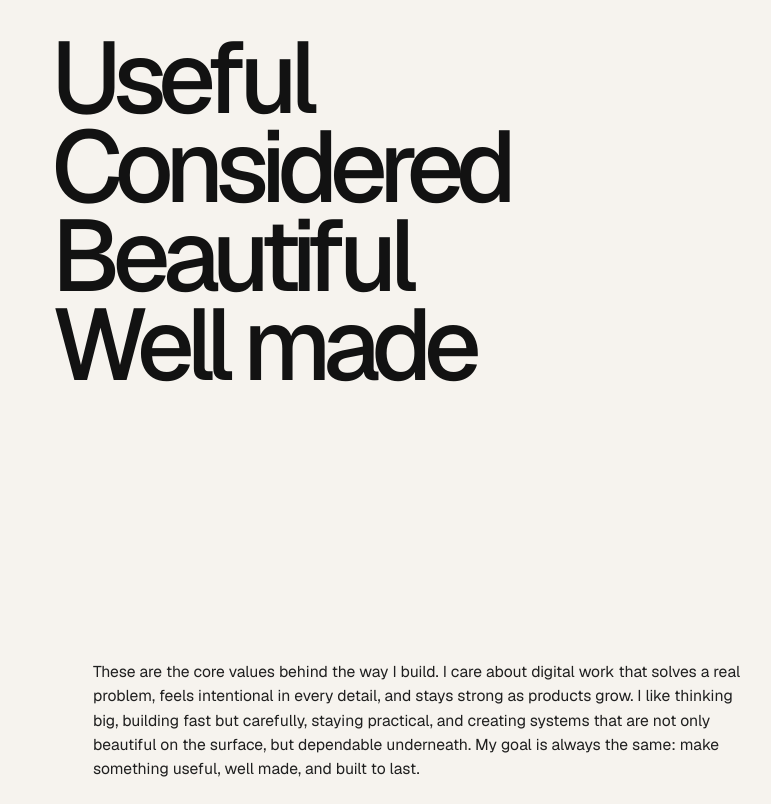
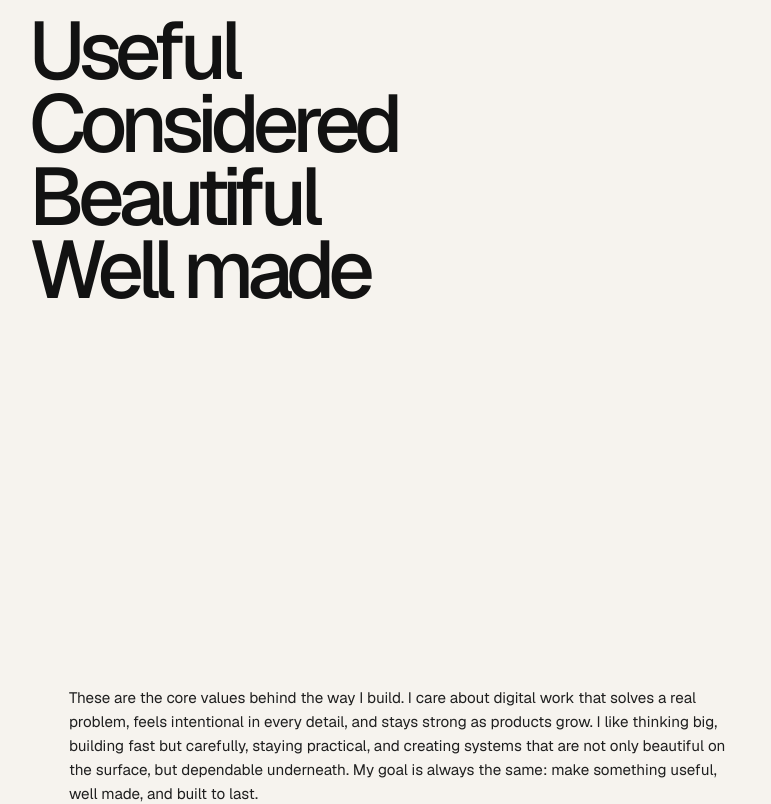
Before and after one commit to szaib-dev/personal-portfolio, a Next.js app: page / in a window 1280 px wide. Shown: the part 1680-2484 px from the top of the page, without its empty margins (467-1238 px from the left). Built offline with nearby package versions, Linux system fonts and the light colour scheme.

Commit message:
Restore pinned sidebar and refine values layout

```diff
--- a/src/app/page.js
+++ b/src/app/page.js
@@ -137,7 +137,12 @@ export default function Home() {
 
   useEffect(() => {
     const timeline = gsap.timeline({
-      onComplete: () => setShowIntro(false),
+      onComplete: () => {
+        gsap.set(contentRef.current, {
+          clearProps: "transform,opacity",
+        });
+        setShowIntro(false);
+      },
     });
 
     gsap.set(contentRef.current, {
--- a/src/app/page.module.css
+++ b/src/app/page.module.css
@@ -28,7 +28,7 @@
 }
 
 .pageContent {
-  will-change: transform, opacity;
+  position: relative;
 }
 
 .brand {
@@ -205,32 +205,32 @@
 .valuesSection {
   position: relative;
   min-height: 100vh;
-  padding-top: 1.6rem;
-  padding-bottom: 0;
+  padding-top: 0.9rem;
+  padding-bottom: 1.5rem;
 }
 
 .valuesStack {
   position: absolute;
-  left: clamp(8rem, 9vw, 11.5rem);
-  top: 1.2rem;
-  max-width: 33rem;
+  left: clamp(6.6rem, 8.2vw, 8.85rem);
+  top: 0;
+  max-width: 29rem;
 }
 
 .valuesWord {
   display: block;
-  font-size: clamp(5.4rem, 7.9vw, 7.5rem);
+  font-size: clamp(4.65rem, 6.35vw, 6.65rem);
   font-weight: 500;
-  line-height: 0.88;
+  line-height: 0.9;
   letter-spacing: -0.08em;
 }
 
 .valuesBody {
   position: absolute;
-  right: 0;
-  bottom: 2rem;
-  width: min(100%, 41rem);
-  font-size: 0.98rem;
-  line-height: 1.55;
+  right: 0.5rem;
+  bottom: 0.5rem;
+  width: min(100%, 42rem);
+  font-size: 0.95rem;
+  line-height: 1.58;
   color: #1f1f1f;
 }
 
@@ -406,7 +406,7 @@
   }
 
   .projectCardReverse .projectCopy,
-  .projectCardReverse .projectVisualLink {
+  .projectCardReverse .projectVisualWrap {
     order: initial;
   }
 
@@ -493,9 +493,6 @@
     padding-top: 5rem;
   }
 
-  .projectVisualLink {
-    padding: 0;
-  }
 }
 
 @media (max-width: 560px) {
```
